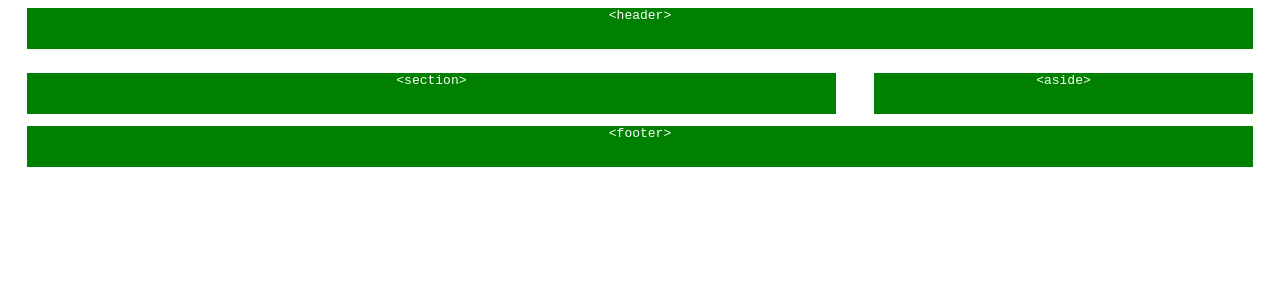
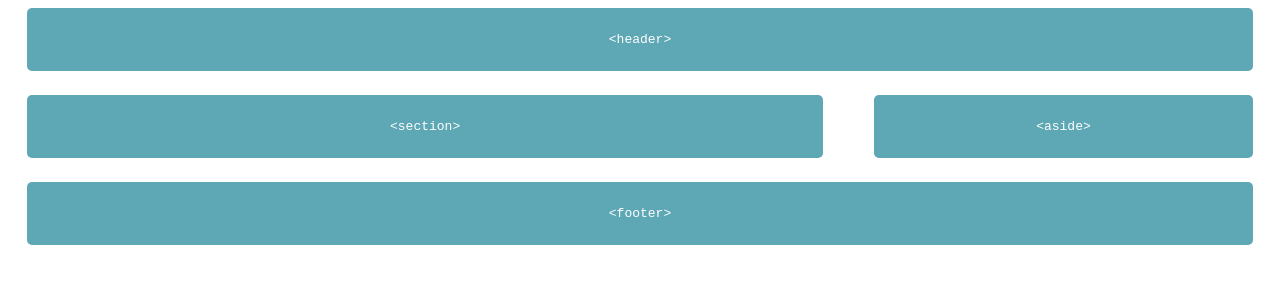
Before and after one commit to yasminove/Floats, a plain HTML site: page index.html in a window 1280 px wide. Drawn offline with Linux system fonts and the light colour scheme.

Commit message:
adding extra styles

```diff
--- a/style.css
+++ b/style.css
@@ -1,11 +1,13 @@
-* {
+/* * {
   height: 41px;
-}
+} */
 code {
    display: block;
    text-align: center;
-   background: green;
+   background: #5ea7b5;
    color: #fff;
+   padding: 24px 15px;
+   border-radius: 5px;
 }
 
 header,
@@ -17,16 +19,15 @@ footer {
 
 section {
   float: left;
-  margin: 0 1.5%;
-  width: 64%;
+  width: 63%;
 }
 
 aside {
   float: right;
-  margin: 0 1.5%;
   width: 30%;
 }
 
 footer {
-  margin-top: 77px;
+  clear: both;
+  margin-bottom : 0;
 }
```
